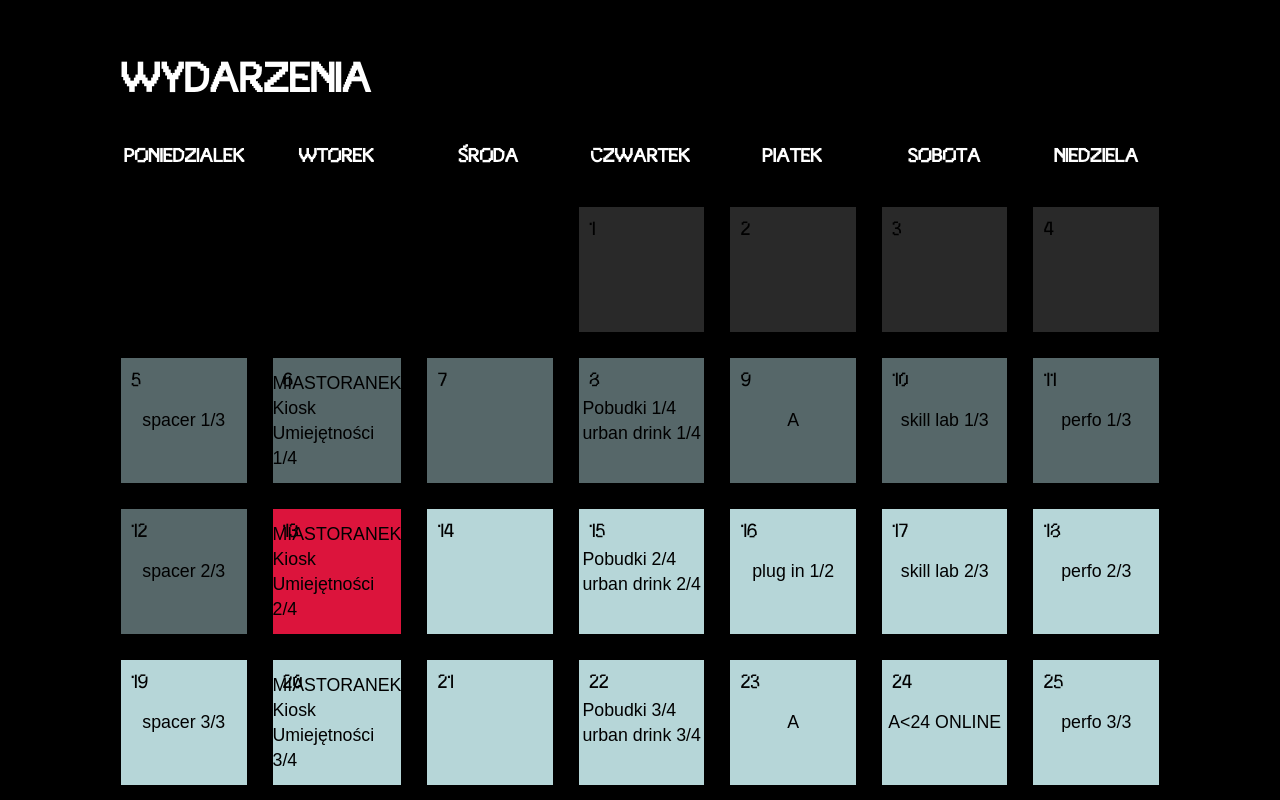
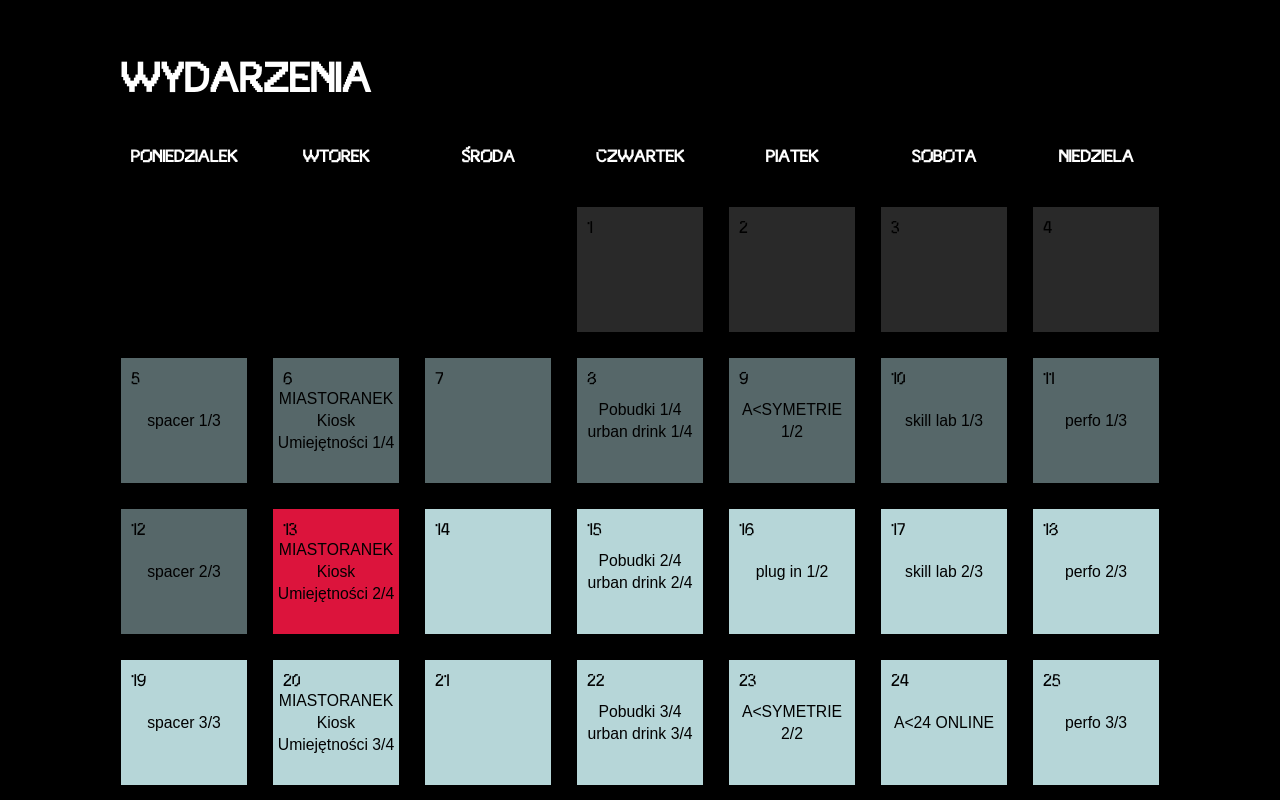
Before and after one commit to annarekl/Afestival, a plain HTML site: page index.html in a window 1280 px wide. Shown: the part 1340-2140 px from the top of the page. Drawn offline with Linux system fonts and the light colour scheme.

Commit message:
Fix coś tam

```diff
--- a/index.html
+++ b/index.html
@@ -64,7 +64,7 @@
         <li class="day" onclick="openModal(6)"><div class="number">6</div><div class="title">MIASTORANEK<br>Kiosk Umiejętności 1/4</div></li>
         <li class="day" onclick="openModal(7)"><div class="number">7</div><div class="title"></div></li>
         <li class="day" onclick="openModal(8)"><div class="number">8</div><div class="title">Pobudki 1/4<br>urban drink 1/4</div></li>
-        <li class="day" onclick="openModal(9)"><div class="number">9</div><div class="title">A<SYMETRIE 1/2</div></li>
+        <li class="day" onclick="openModal(9)"><div class="number">9</div><div class="title">A&lt;SYMETRIE 1/2</div></li>
         <li class="day" onclick="openModal(10)"><div class="number">10</div><div class="title">skill lab 1/3</div></li>
         <li class="day" onclick="openModal(11)"><div class="number">11</div><div class="title">perfo 1/3</div></li>
         <li class="day" onclick="openModal(12)"><div class="number">12</div><div class="title">spacer 2/3</div></li>
@@ -78,8 +78,8 @@
         <li class="day" onclick="openModal(20)"><div class="number">20</div><div class="title">MIASTORANEK<br>Kiosk Umiejętności 3/4</div></li>
         <li class="day" onclick="openModal(21)"><div class="number">21</div><div class="title"></div></li>
         <li class="day" onclick="openModal(22)"><div class="number">22</div><div class="title">Pobudki 3/4<br>urban drink 3/4</div></li>
-        <li class="day" onclick="openModal(23)"><div class="number">23</div><div class="title">A<SYMETRIE 2/2</div></li>
-        <li class="day" onclick="openModal(24)"><div class="number">24</div><div class="title">A<24 ONLINE</div></li>
+        <li class="day" onclick="openModal(23)"><div class="number">23</div><div class="title">A&lt;SYMETRIE 2/2</div></li>
+        <li class="day" onclick="openModal(24)"><div class="number">24</div><div class="title">A&lt;24 ONLINE</div></li>
         <li class="day" onclick="openModal(25)"><div class="number">25</div><div class="title">perfo 3/3</div></li>
         <li class="day" onclick="openModal(26)"><div class="number">26</div><div class="title"></div></li>
         <li class="day" onclick="openModal(27)"><div class="number">27</div><div class="title">MIASTORANEK<br>Kiosk Umiejętności 4/4</div></li>
--- a/style.css
+++ b/style.css
@@ -3,7 +3,7 @@
   src: url("./media/GlyphWorld-Mountain.otf");
 }
 
-@import url('https://fonts.googleapis.com/css2?family=DM+Sans&display=swap');
+@import url("https://fonts.googleapis.com/css2?family=DM+Sans&display=swap");
 
 .video-header {
   position: absolute;
@@ -74,10 +74,9 @@ main p {
   margin-left: 1rem auto;
   margin-right: 1rem auto;
   margin-bottom: 5rem;
-  font-family: 'DM Sans', sans-serif;
+  font-family: "DM Sans", sans-serif;
   font-size: 2vh;
   color: white;
-
 }
 
 h1 {
@@ -129,7 +128,7 @@ li {
   justify-content: center;
   list-style: none;
   margin-left: 0;
-  font-size: calc(14px + (21 - 16) * ((100vw - 300px) / (1600 - 300)));
+  font-size: calc(14px + (21 - 16) * ((100vw - 300px) / (1600 - 300)) - 2px);
 }
 
 ul.weekdays {
@@ -160,8 +159,9 @@ ul.day-grid li div.number {
   padding-left: 10px;
 }
 
-ul.day-grid li div.title{
-  font-family: 'DM Sans', sans-serif;
+ul.day-grid li div.title {
+  font-family: "DM Sans", sans-serif;
+  text-align: center;
 }
 
 ul.weekdays abbr[title] {
```
